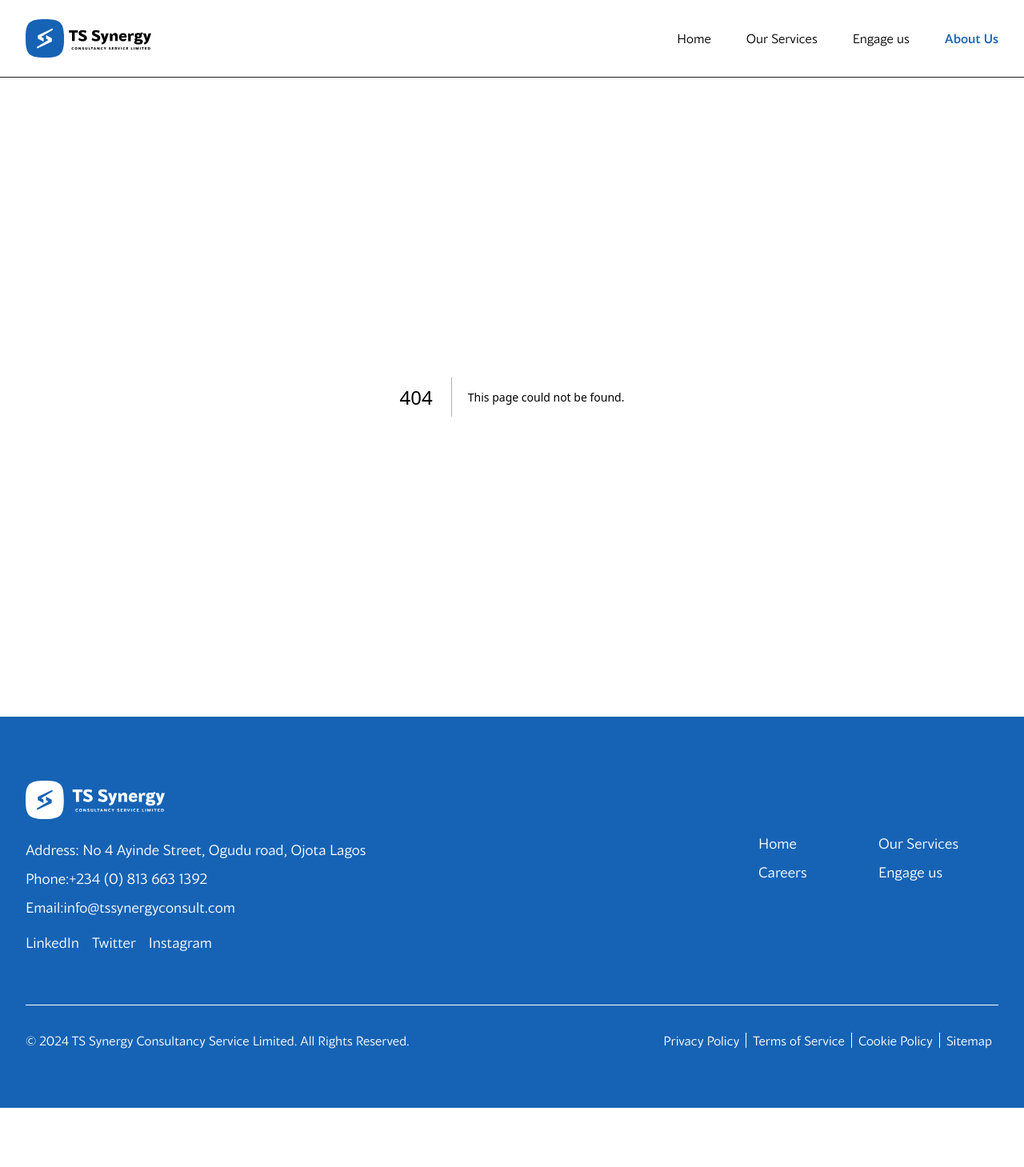
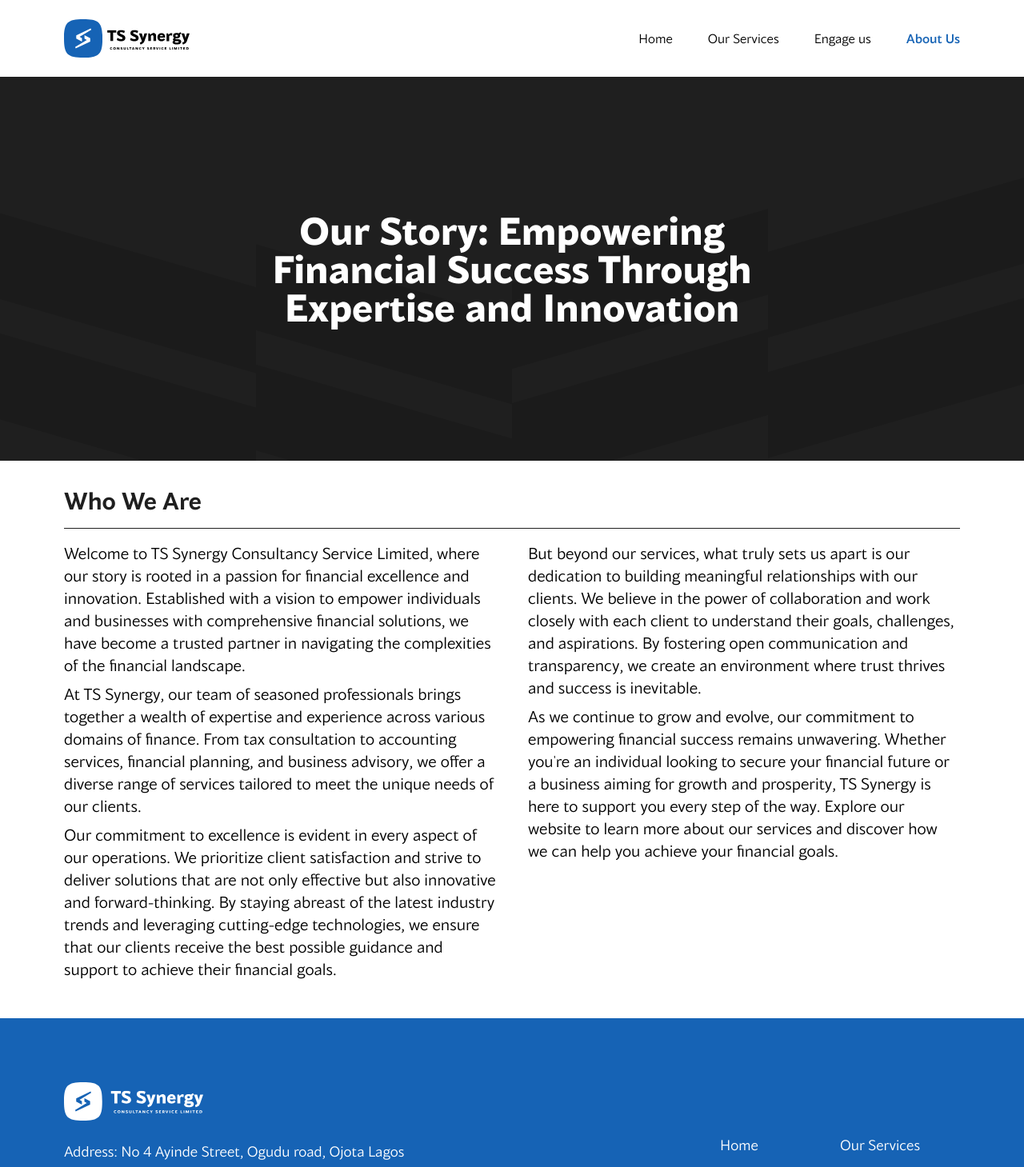
Before and after one commit to ayowayne123/ts-synergy, a Next.js app: page /aboutUs in a window 1280 px wide. Before the commit this address had no page. Shown: the top 1459 px of the page at 80% size. Before the commit the page ends 1385 px from the top, so only its background shows below. Built offline with nearby package versions, Linux system fonts and the light colour scheme.

Commit message:
Style: changed padding to 5rem for website

```diff
--- /dev/null
+++ b/app/aboutUs/page.js
@@ -0,0 +1,43 @@
+import React from 'react'
+import TitleHeader from '@/components/titleHeader'
+
+export const metadata = {
+    title: "About Us | TS Synergy Consultancy Service Limited",
+  };
+
+function AboutUs() {
+  return (
+    <div>
+    <TitleHeader parentClass="lg:h-[480px] h-[450px] bg-[#1f1f1f] text-white ">
+    <div className='flex h-full items-center justify-center gap-5 z-10'>
+                <h1 className='lg:text-5xl md:text-3xl z-10 text-3xl font-bold lg:w-[700px] md:w-[450px] w-[250px] text-center'>Our Story: Empowering Financial Success Through Expertise and Innovation</h1>
+
+            </div>
+    </TitleHeader>
+    <section className='container py-8 font-light   '>
+    <h1 className="font-semibold text-xl md:text-2xl lg:text-3xl mb-4 capitalize text-synergyBlack ">Who we are</h1>
+            <div className="border-b-[0.5px] border-synergyBlack w-full md:flex hidden "></div>
+            <div className='py-4 grid md:grid-cols-2 lg:gap-10 lg:text-xl md:text-lg leading-10'>
+                <div className='whitespace-pre-wrap flex flex-col gap-2'>
+            <p>Welcome to TS Synergy Consultancy Service Limited, where our story is rooted in a passion for financial excellence and innovation. Established with a vision to empower individuals and businesses with comprehensive financial solutions, we have become a trusted partner in navigating the complexities of the financial landscape.
+            </p>
+            <p>At TS Synergy, our team of seasoned professionals brings together a wealth of expertise and experience across various domains of finance. From tax consultation to accounting services, financial planning, and business advisory, we offer a diverse range of services tailored to meet the unique needs of our clients.
+</p>
+<p>Our commitment to excellence is evident in every aspect of our operations. We prioritize client satisfaction and strive to deliver solutions that are not only effective but also innovative and forward-thinking. By staying abreast of the latest industry trends and leveraging cutting-edge technologies, we ensure that our clients receive the best possible guidance and support to achieve their financial goals.
+</p>     </div>
+<div className='whitespace-pre-wrap flex flex-col gap-2'>
+    <p>But beyond our services, what truly sets us apart is our dedication to building meaningful relationships with our clients. We believe in the power of collaboration and work closely with each client to understand their goals, challenges, and aspirations. By fostering open communication and transparency, we create an environment where trust thrives and success is inevitable.
+</p>
+<p>As we continue to grow and evolve, our commitment to empowering financial success remains unwavering. Whether you&apos;re an individual looking to secure your financial future or a business aiming for growth and prosperity, TS Synergy is here to support you every step of the way. Explore our website to learn more about our services and discover how we can help you achieve your financial goals.
+</p>
+</div>
+
+
+            </div>
+
+    </section>
+    </div>
+  )
+}
+
+export default AboutUs
--- /dev/null
+++ b/app/aboutUs/team.jsx
@@ -0,0 +1,15 @@
+import React from 'react'
+import Image from 'next/image'
+
+const teamMember=({ member })=>{
+
+}
+
+export default function Team() {
+  return (
+    <div className='container py-8'>
+    <h1 className="font-semibold text-xl md:text-2xl lg:text-3xl mb-4 capitalize text-synergyBlack ">our team</h1>
+            <div className="border-b-[0.5px] border-synergyBlack w-full md:flex hidden "></div>
+    </div>
+  )
+}
--- a/app/engage/page.js
+++ b/app/engage/page.js
@@ -10,7 +10,7 @@ function EngagePage() {
         </div>
 
       <div className='h-full w-full bg-[#1f1f1f] md:bg-transparent md:bg-gradient-to-r from-[#1f1f1f50] to-[#1f1f1f70] md:absolute md:inset-0 text-white'>
-        <div className='grid lg:grid-cols-2 h-full w-full items-center py-10 px-5 lg:px-0'>
+        <div className='container grid lg:grid-cols-2 h-full w-full items-center py-10 '>
             <div className='lg:col-start-2 flex flex-col items-center'>
                 <h2 className='font-bold text-xl md:text-2xl lg:text-4xl lg:w-[540px] text-left'>Let&apos;s Connect and Elevate Your Financial Journey Together</h2>
                 <form className='w-full max-w-lg'>
--- a/app/footer.js
+++ b/app/footer.js
@@ -6,7 +6,7 @@ import Image from "next/image";
 function Footer() {
   return (
     <footer className='bg-synergyBlue pb-10'>
-        <div className='container text-white font-light text-lg lg:px-8 px-5'>
+        <div className='container text-white font-light text-lg '>
             <div className='flex lg:flex-row py-16 flex-col  justify-between'>
             <div className='flex flex-col gap-2'>
             <Link
--- a/app/header.js
+++ b/app/header.js
@@ -26,7 +26,7 @@ function Header() {
 
     return (
       <header className="bg-white w-full h-20 lg:h-24 text-black  relative">
-        <div className="h-full flex flex-row items-center justify-between lg:px-8 px-5 container">
+        <div className="h-full flex flex-row items-center justify-between  container">
           <Link
             href="/"
             className="h-full relative flex flex-row items-center gap-3"
--- a/app/hero.jsx
+++ b/app/hero.jsx
@@ -10,14 +10,14 @@ function Hero() {
   return (
     <div className="  flex flex-col jusify-between font-light overflow-hidden ">
         <div className="relative lg:max-h-[1000px] md:max-h-[800px]">
-        <div className="container px-5  lg:px-8 font-light grid md:grid-cols-2 relative items-center    pt-10 md:pt-16 lg:pt-20 xl:pt-24 lg:h-[calc(100vh_-_100px)] md:h-[calc(100vh_-_200px)] min-h-[380px] max-h-[840px] ">
+        <div className="container  font-light grid md:grid-cols-2 relative items-center    pt-10 md:pt-16 lg:pt-20 xl:pt-24 lg:h-[calc(100vh_-_100px)] md:h-[calc(100vh_-_200px)] min-h-[380px] max-h-[840px] ">
         <div className="w-full flex items-center md:items-start flex-col">
         <h1 className="text-synergyBlue font-bold lg:max-w-[900px] max-w-[261px] md:max-w-[600px] md:px-0 px-2
          lg:text-6xl text-3xl md:text-4xl flex mx-auto text-center md:text-left lg:mb-6 mb-2 lg:mt-0 mt-8 md:mt-4 ">Empowering Financial Success Together</h1>
          <span className="py-2 lg:py-3 lg:max-w-[630px] max-w-[281px] md:max-w-[470px] flex mx-auto text-center md:text-left lg:text-2xl md:text-lg text-sm lg:leading-9 lg:my-2 my-1">
          We empower your financial success. With expertise, integrity, and innovation, we provide tailored consultancy services. Let&apos;s unlock your potential together.
          </span>
-         <div className="flex md:flex-row flex-col pt-6 lg:gap-4 gap-6 z-30">
+         <div className="flex lg:flex-row flex-col pt-6 lg:gap-4 gap-6 z-30">
          <Link href='/services' className="bg-synergyBlue  flex rounded-full items-center justify-between  hover:opacity-70
           text-white lg:w-[230px] md:w-40 w-[135px] md:h-[60px] h-12 lg:h-[69px] lg:text-lg text-xs md:text-base font-semibold px-4 lg:px-6  ">
             <span>Learn More</span><FaArrowRight size={16}/></Link>
--- a/app/info.jsx
+++ b/app/info.jsx
@@ -69,7 +69,7 @@ const Info = () => {
 
     return(
 <div className="bg-synergyBlue  text-white font-light relative  ">
-    <div className="container z-20 lg:py-16 py-8 lg:px-8 ">
+    <div className="container z-20 lg:py-16 py-8  ">
     <h2 className="font-semibold lg:w-[450px] mx-auto flex text-[26px] md:text-3xl lg:text-4xl text-center px-3 flex-col">
     <span>Tailored Solutions</span>
     <span>for Your Financial Needs</span>
--- a/app/newsLetter.jsx
+++ b/app/newsLetter.jsx
@@ -3,7 +3,7 @@ import React from 'react'
 function NewsLetter() {
   return (
     <div className='bg-synergyBlack py-12 text-white font-light '>
-        <div className='container flex flex-col lg:px-8 px-5'>
+        <div className='container flex flex-col '>
         <h3 className='font-semibold lg:text-3xl text-2xl mx-auto flex px-16 lg:px-0 text-center '>Subscribe to Our Newsletter</h3>
         <p className='lg:text-lg text-sm flex lg:max-w-[900px] text-center mx-auto my-4 leading-loose lg:leading-normal'>Unlock exclusive insights and expert tips tailored to your financial journey with TS Synergy Consultancy Service Limited. Join our community and stay ahead of the curve in tax consultation, accounting services, financial planning, and business advisory.
              Subscribe now for financial empowerment!</p>
--- a/app/services/page.js
+++ b/app/services/page.js
@@ -39,7 +39,7 @@ export const metadata = {
   const Card = ({ card }) => {
     return (
       <div>
-            <h1 className="font-semibold text-xl md:text-2xl lg:text-3xl mb-4 capitalize text-synergyBlack ">{card.title}</h1>
+            <h2 className="font-semibold text-xl md:text-2xl lg:text-3xl mb-4 capitalize text-synergyBlack ">{card.title}</h2>
             <div className="border-b-[0.5px] border-synergyBlack w-full md:flex hidden "></div>
       <div className="text-synergyBlack z-20  grid md:grid-flow-col lg:gap-8 md:gap-4 w-full font-light mt-7">
 
@@ -66,7 +66,7 @@ export const metadata = {
 function ServicesPage() {
   return (
     <div className='bg-synergyLightBlue'>
-        <TitleHeader parentClass="h-[520px] bg-synergyBlue text-white ">
+        <TitleHeader parentClass="lg:h-[520px] h-[480px] bg-synergyBlue text-white ">
             <div className='flex flex-col h-full items-center justify-center gap-5'>
                 <h1 className='lg:text-5xl md:text-3xl text-3xl font-bold lg:w-[600px] md:w-[450px] w-[250px] text-center'>Tailored Solutions
 for Your Financial Needs</h1>
@@ -74,7 +74,7 @@ for Your Financial Needs</h1>
 
             </div>
         </TitleHeader>
-        <div className='container py-16 lg:px-10 md:px-6 px-4'>
+        <div className='container py-16 '>
         <div  className="flex flex-col gap-8 ">
              {cardData.map((card, index) => (
                 <Card card={card} key={index}/>
--- a/components/titleHeader.js
+++ b/components/titleHeader.js
@@ -7,7 +7,7 @@ function TitleHeader({ parentClass, children }) {
   return (
     <div className={`w-full relative overflow-hidden ${parentClass}`}>
         {children}
-        <div className="absolute lg:-bottom-20 -bottom-7 left-0 right-0 z-0">
+        <div className="absolute lg:-bottom-20 -bottom-7  md:-bottom-12 left-0 right-0 z-0 mix-blend-multiply">
         <Image src={mask}
     className="object-contain w-full object-bottom z-0" alt="bg"/>
 </div>
--- a/tailwind.config.js
+++ b/tailwind.config.js
@@ -10,8 +10,12 @@ module.exports = {
     container: {
       center: true,
       padding: {
-        DEFAULT: "0.5rem",
+        DEFAULT: "2rem",
         sm: "1rem",
+        md: "2rem",
+        lg: "2rem",
+        xl: "5rem",
+
 
       },
     },
```
